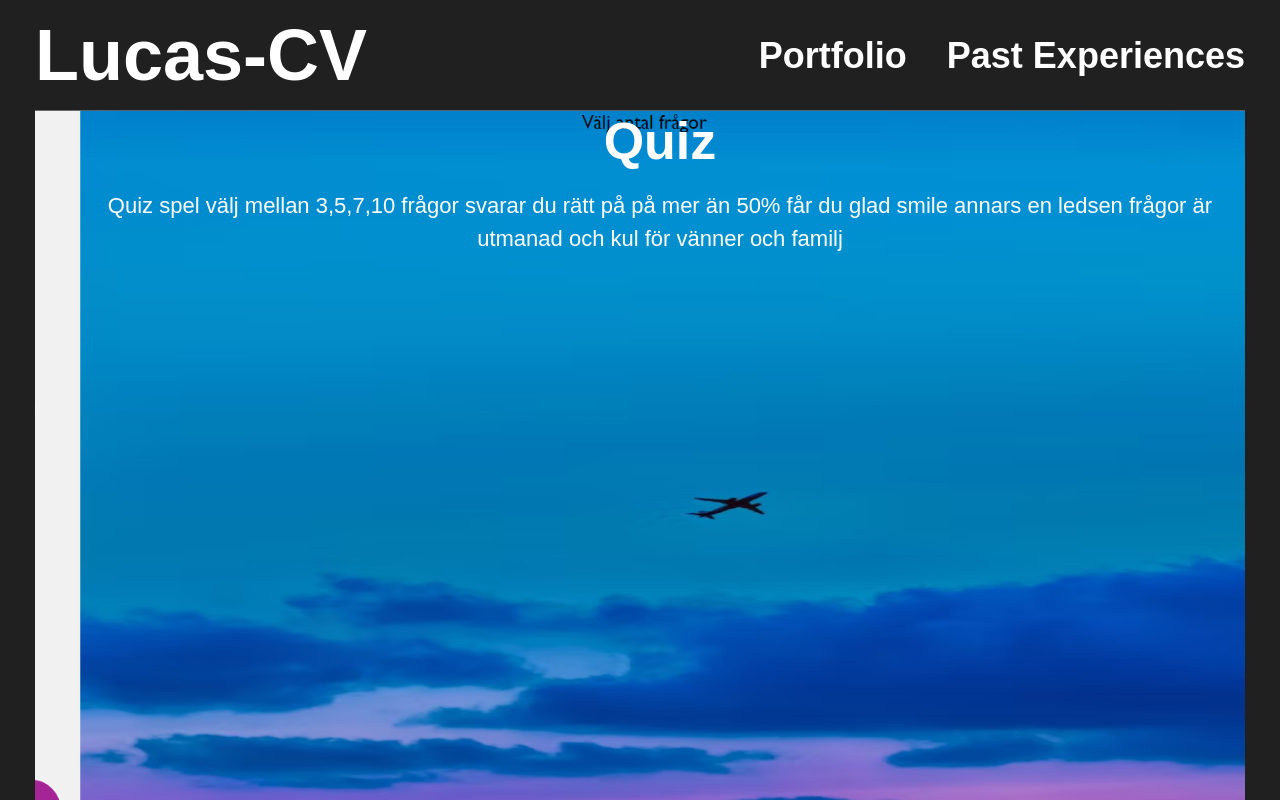
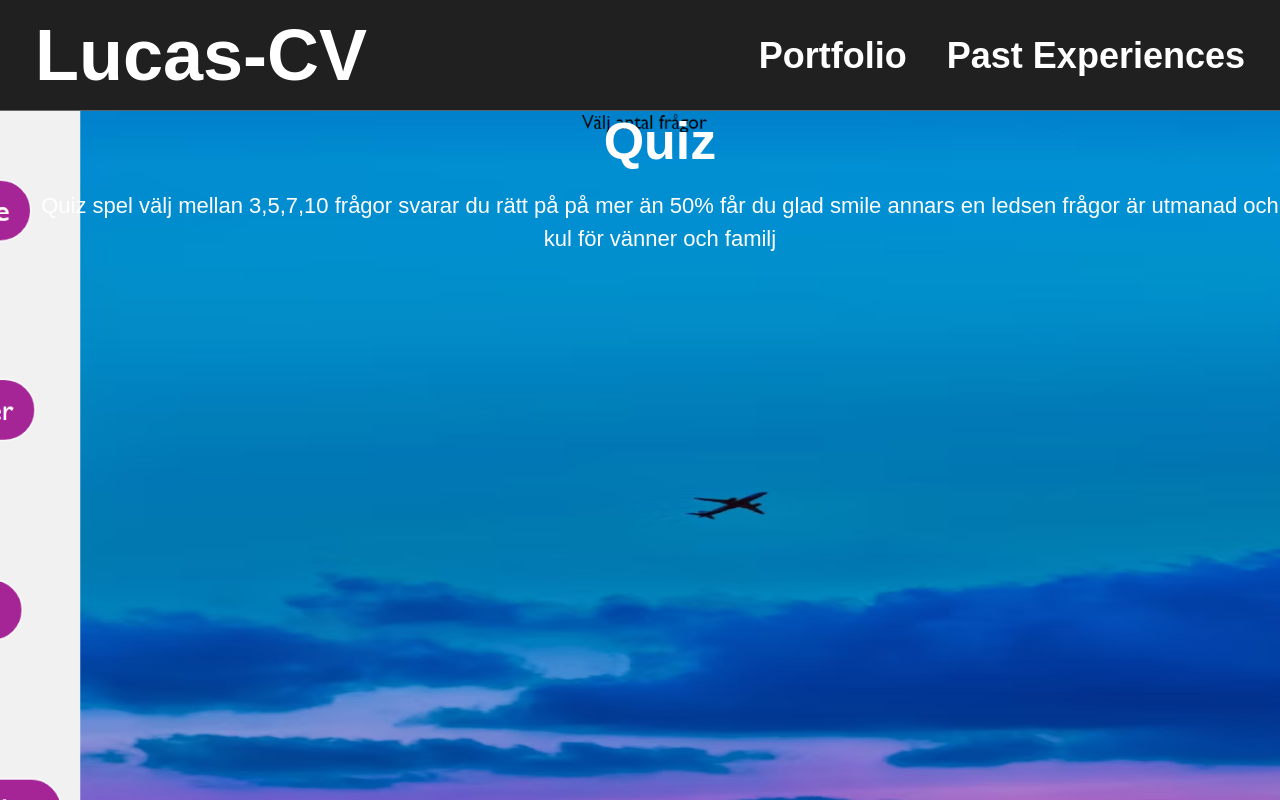
Before and after one commit to lauax/My-CV, a React (Vite) app in the folder My-CV/: page /portfolio in a window 1280 px wide. Shown: the top 800 px of the page. Built offline with nearby package versions, Linux system fonts and the light colour scheme.

Commit message:
små ändrning på portfolio och lagt till id

```diff
--- a/My-CV/src/assets/Components/HeroImage.tsx
+++ b/My-CV/src/assets/Components/HeroImage.tsx
@@ -10,6 +10,7 @@ interface HeroImageProps {
   width?: string;
   height?: string;
   isBackground?: boolean;
+  id?:string
 }
 
 const HeroImage: React.FC<HeroImageProps> = ({
--- a/My-CV/src/assets/Pages/Portfolio.tsx
+++ b/My-CV/src/assets/Pages/Portfolio.tsx
@@ -6,7 +6,7 @@ function Portfolio() {
   return (
     <>
         <TransparentHeader />
-        <Flex px={35} flexDirection="column" gap={10}>
+        <Flex flexDirection="column">
           <Projects />
         </Flex>
     </>
```
